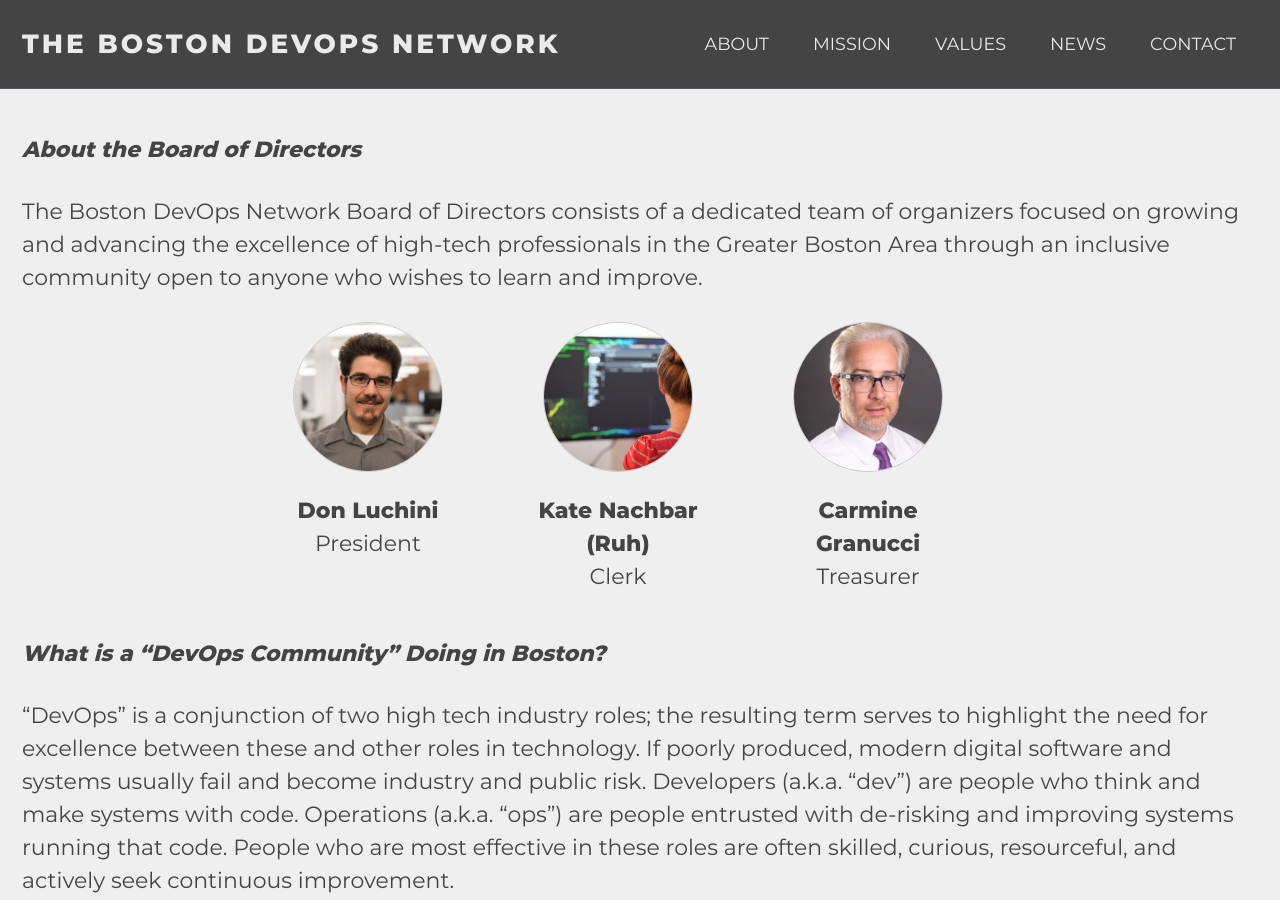
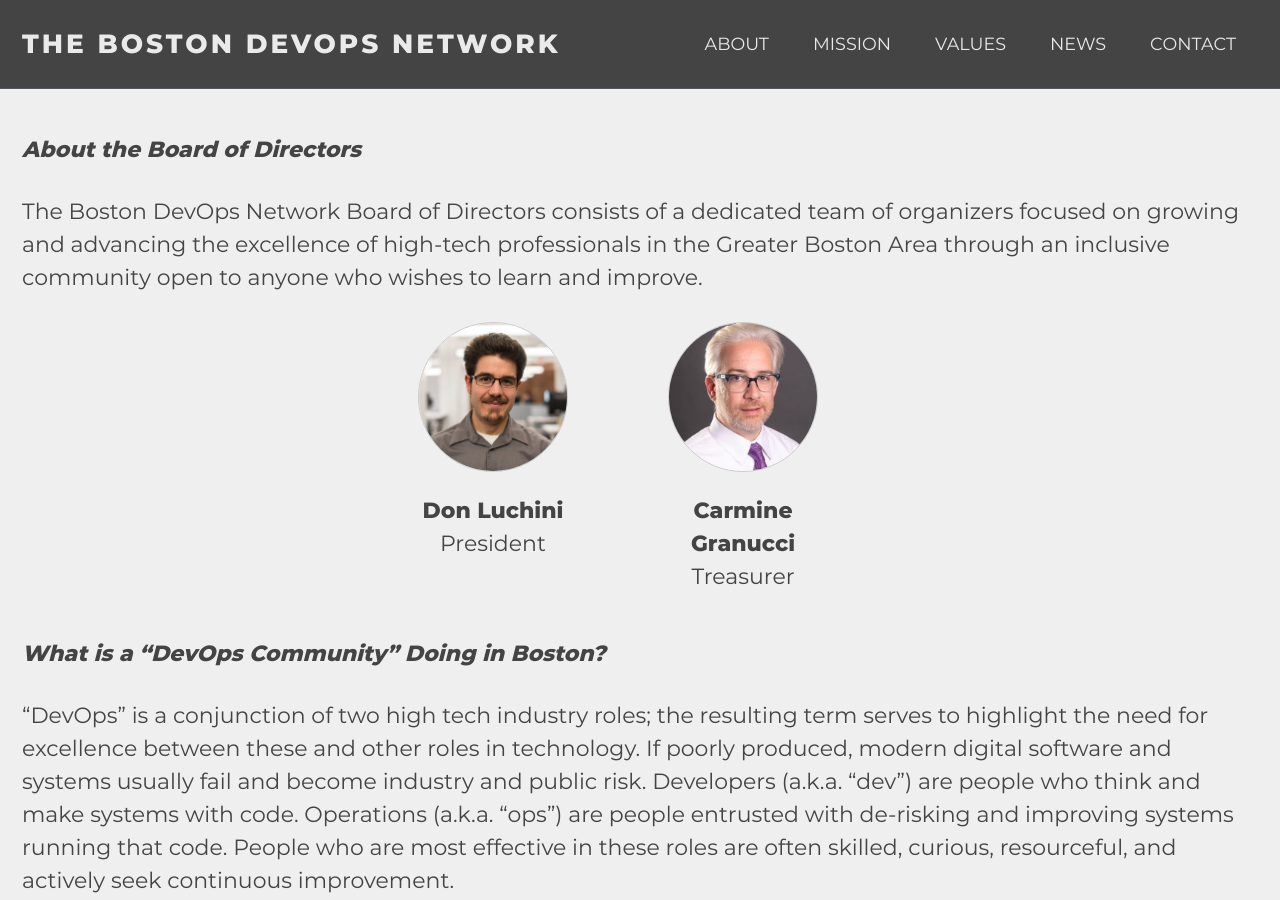
Before and after one commit to bostondevopsnetwork/bostondevopsnetwork.org, a Jekyll site: the page built from _pages/about.md, in a window 1280 px wide and 900 px high. Built offline with Jekyll 4.4.1, drawn with Linux system fonts in a browser that asks for light colours; cached includes are drawn as plain includes.

Commit message:
Updates for 2026 board changes

```diff
--- a/_pages/about.md
+++ b/_pages/about.md
@@ -46,14 +46,6 @@ The Boston DevOps Network Board of Directors consists of a dedicated team of org
 
     <div class="memberbox">
         <div class="board-member">
-        <img src="/assets/images/boardmembers/kateruh.jpg?raw=true" alt="Kate Nachbar (Ruh)" class="profile-pic">
-        <div class="member-name">Kate Nachbar (Ruh)</div>
-        Clerk
-        </div>
-    </div>
-
-    <div class="memberbox">
-        <div class="board-member">
         <img src="/assets/images/boardmembers/carminegranucci.jpg?raw=true" alt="Carmine Granucci" class="profile-pic">
         <div class="member-name">Carmine Granucci</div>
         Treasurer
```
Also changed, not shown: assets/images/boardmembers/kateruh.jpg (deleted).
